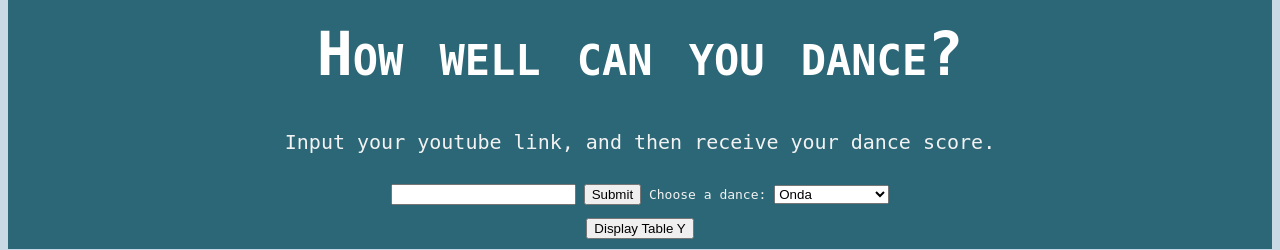
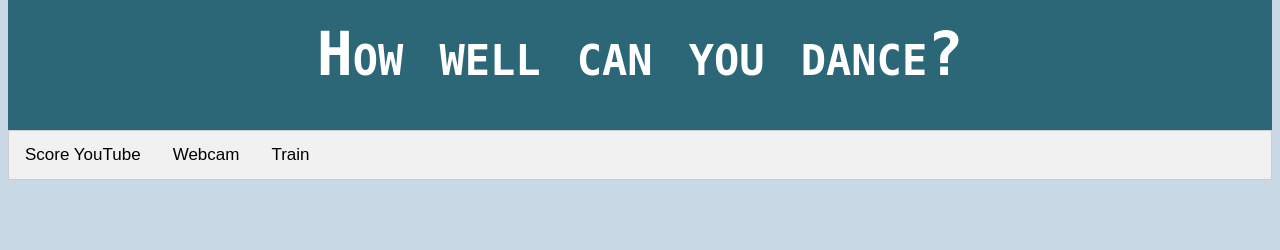
Before and after one commit to afalkner1/gestreRec, a Flask app: page / in a window 1280 px wide. Shown: the part 264-514 px from the top of the page. After the commit the page ends 444 px from the top, so only its background shows below. Run offline with Flask 2, Linux system fonts and the light colour scheme.

Commit message:
added tabs and webcam

```diff
--- a/application.py
+++ b/application.py
@@ -2,6 +2,7 @@ from flask import Flask, flash, redirect, request, send_file, abort, render_temp
 from flask_restful import Resource, Api, url_for
 from werkzeug.utils import secure_filename
 import json, os
+import cv2
 import threading
 
 UPLOAD_FOLDER = 'static/uploads'
@@ -33,11 +34,10 @@ api = Api(app)
 app.config['UPLOAD_FOLDER'] = UPLOAD_FOLDER
 detector = Detect()
 
+camera = cv2.VideoCapture(0)
 
 def gen_frames():
     while True:
-        image_path = os.path.join(os.getcwd(), 'live.jpeg')
-        # image = cv2.imread(image_path)
         image = detector.image
         try:
             try:
@@ -51,6 +51,17 @@ def gen_frames():
         except:
             yield (b'--frame\r\n'
                    b'Content-Type: image/jpeg\r\n\r\n' + img_str_bytes + b'\r\n')
+
+def webcam_gen_frames():
+    while True:
+        success, frame = camera.read()  # read the camera frame
+        if not success:
+            break
+        else:
+            ret, buffer = cv2.imencode('.jpg', frame)
+            frame = buffer.tobytes()
+            yield (b'--frame\r\n'
+                   b'Content-Type: image/jpeg\r\n\r\n' + frame + b'\r\n')  # concat frame one by one and show result
 
 
 ### https://stackoverflow.com/questions/55736527/how-can-i-yield-a-template-over-another-in-flask/55755716
@@ -75,6 +86,10 @@ def index():
 def video_feed():
     return Response(gen_frames(), mimetype='multipart/x-mixed-replace; boundary=frame')
 
+@app.route('/webcam')
+def webcam():
+    return Response(webcam_gen_frames(), mimetype='multipart/x-mixed-replace; boundary=frame')
+
 @app.route('/end')
 def currentstatus():
     average = round((sum(scores)/len(scores))*10,1)
--- a/templates/controls_and_stream.html
+++ b/templates/controls_and_stream.html
@@ -11,7 +11,48 @@ function resetForms() {
 
 
 
+<head>
+    <meta name="viewport" content="width=device-width, initial-scale=1">
     <style>
+    body {font-family: Arial;}
+
+    /* Style the tab */
+    .tab {
+      overflow: hidden;
+      border: 1px solid #ccc;
+      background-color: #f1f1f1;
+    }
+
+    /* Style the buttons inside the tab */
+    .tab button {
+      background-color: inherit;
+      float: left;
+      border: none;
+      outline: none;
+      cursor: pointer;
+      padding: 14px 16px;
+      transition: 0.3s;
+      font-size: 17px;
+    }
+
+    /* Change background color of buttons on hover */
+    .tab button:hover {
+      background-color: #ddd;
+    }
+
+    /* Create an active/current tablink class */
+    .tab button.active {
+      background-color: #ccc;
+    }
+
+    /* Style the tab content */
+    .tabcontent {
+      display: none;
+      padding: 6px 12px;
+      border: 1px solid #ccc;
+      border-top: none;
+    }
+
     body {
         {#font-family: Georgia, "Times New Roman",#}
         {#  Times, serif;#}
@@ -56,7 +97,7 @@ function resetForms() {
 
 
 </style>
-
+</head>
 
 
 <body>
@@ -67,6 +108,16 @@ function resetForms() {
         <img src="https://i.postimg.cc/j2SCw9bd/Dance-Rec-7-removebg-preview.png" height="30%">
     </div>
     <h1>How well can you dance?</h1>
+
+
+    <div class="tab">
+      <button class="tablinks" onclick="openCity(event, 'Score YouTube')">Score YouTube</button>
+      <button class="tablinks" onclick="openCity(event, 'Webcam')">Webcam</button>
+      <button class="tablinks" onclick="openCity(event, 'Train')">Train</button>
+    </div>
+
+    <div id="Score YouTube" class="tabcontent">
+      <h3>Score YouTube</h3>
       <p> Input your youtube link, and then receive your dance score.</p>
       <div class="form-inline">
       <form method="POST" name="myForm">
@@ -85,22 +136,50 @@ function resetForms() {
           <form action="{{ url_for('currentstatus') }}"
                <input type="submit" value="Stop" />
           </form>
-        <button type="button" onclick="window.location.href='{{ url_for( 'currentstatus'  ) }}';">Display Table Y</button>
+          <button type="button" onclick="window.location.href='{{ url_for( 'currentstatus'  ) }}';">Scores</button>
+          <img src="{{ url_for('video_feed') }}" width="80%" class = center>
       </div>
   </div>
 
-    <div class="container">
+      <!-- <div class="container">
           <div class="row">
   {#            <div class="col-lg-8  offset-lg-2">#}
               <div style="text-align: center;">
-                <!-- <h3 class="mt-5">Live Streaming</h3> -->
                   <img src="{{ url_for('video_feed') }}" width="80%" class = center>
               </div>
           </div>
+      </div> -->
+
+
     </div>
 
-    <!-- <form method="POST"">
-        <button name="Stop Video" type="submit" value="Stop">Stop</button>
-        </form> -->
+
+
+    <div id="Webcam" class="tabcontent">
+      <h3>Webcam</h3>
+      <p>Webcam is the capital of France.</p>
+      <img src="{{ url_for('webcam') }}" width="80%" class = center>
+    </div>
+
+    <div id="Train" class="tabcontent">
+      <h3>Train</h3>
+      <p>Train is the capital of Japan.</p>
+    </div>
+
+    <script>
+        function openCity(evt, cityName) {
+          var i, tabcontent, tablinks;
+          tabcontent = document.getElementsByClassName("tabcontent");
+          for (i = 0; i < tabcontent.length; i++) {
+            tabcontent[i].style.display = "none";
+          }
+          tablinks = document.getElementsByClassName("tablinks");
+          for (i = 0; i < tablinks.length; i++) {
+            tablinks[i].className = tablinks[i].className.replace(" active", "");
+          }
+          document.getElementById(cityName).style.display = "block";
+          evt.currentTarget.className += " active";
+        }
+        </script>
 
 </body>
```
Lines whose indentation alone changed are shown as unchanged.
